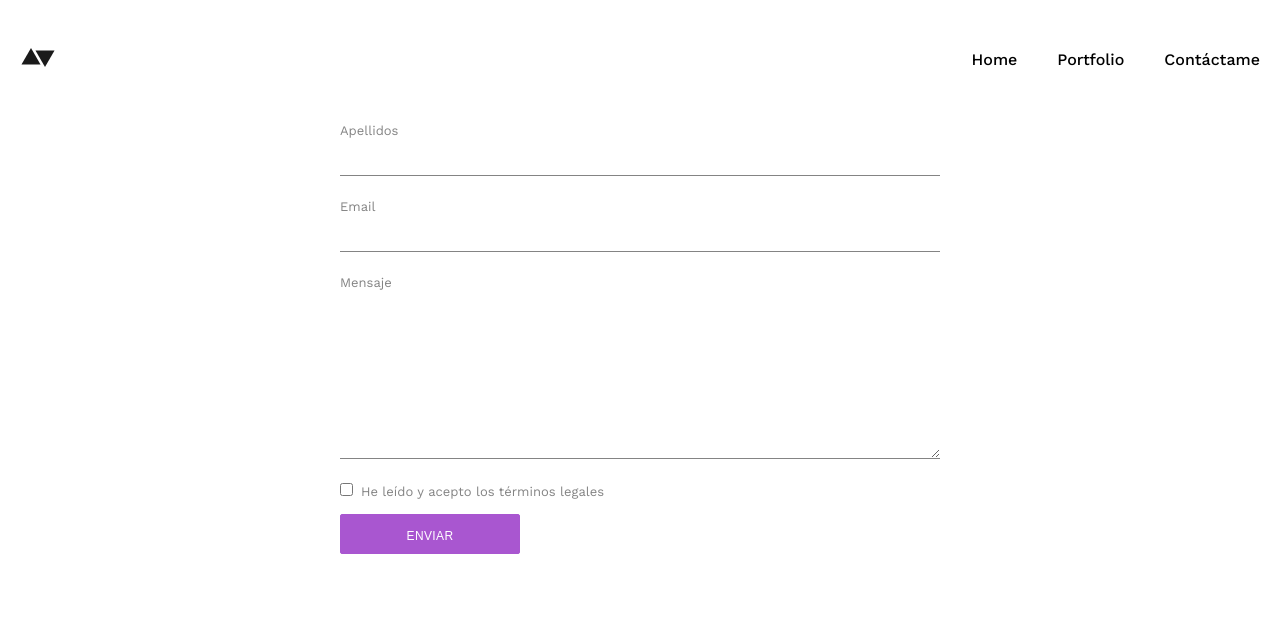
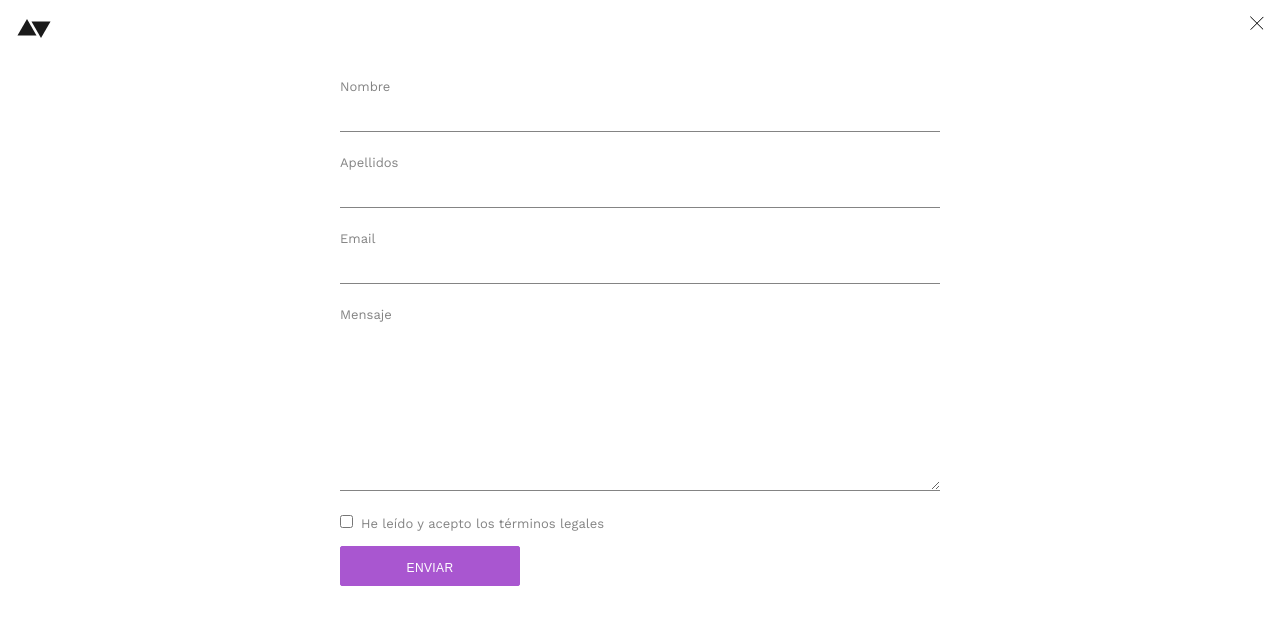
Before and after one commit to zamoks95/frontendTest, a Next.js app: page / in a window 1280 px wide. Both pictures are taken after a click on the link "CONTÁCTAME". Shown: the part 1246-1870 px from the top of the page. Built offline with nearby package versions, Linux system fonts and the light colour scheme.

Commit message:
added new component + form

```diff
--- a/components/ContactModal/ContactModal.module.scss
+++ b/components/ContactModal/ContactModal.module.scss
@@ -5,11 +5,11 @@
   display: none;
   height: 100vh;
   left: 0;
-  padding: 3rem 0;
+  padding: 5rem 0;
   position: fixed;
-  top: 0;
+  top: 0em;
   width: 100%;
-  z-index: 9;
+  z-index: 10;
 
   &.active {
     display: block;
@@ -60,6 +60,11 @@
   }
 }
 
+.logo{
+  position: absolute;
+  left: 1rem;
+  top: 1rem;
+}
 .close {
   position: absolute;
   right: 1rem;
--- a/components/ContactModal/index.jsx
+++ b/components/ContactModal/index.jsx
@@ -1,9 +1,13 @@
 import { withFormik } from 'formik';
-
+import * as Yup from 'yup';
 import Form from './Form';
 import { useAppContext } from '../../contexts/AppContext';
 import Cross from '../../public/cross.svg';
 import styles from './ContactModal.module.scss';
+import Link from 'next/link';
+import Logo from '../../public/logo.svg';
+import { ToastContainer, toast } from 'react-toastify';
+
 
 const ContactForm = withFormik({
   mapPropsToValues: () => {
@@ -25,6 +29,18 @@ const ContactForm = withFormik({
     });
   },
   handleSubmit: async (values, { setSubmitting }) => {
+    setSubmitting(true);
+
+    toast('🦄 Mensaje enviado!', {
+      position: "bottom-center",
+      autoClose: 5000,
+      hideProgressBar: false,
+      closeOnClick: true,
+      pauseOnHover: true,
+      draggable: true,
+      progress: undefined,
+      });
+    console.log(values)
     await new Promise(r => setTimeout(r, 500));
     setSubmitting(false);
   }
@@ -36,13 +52,33 @@ const ContactModal = () => {
   return (
     <div className={`${styles.modal} ${contactModal && styles.active}`}>
       <div className="container container--small">
+      <Link href="/">
+        <a className={styles.logo}>
+          <Logo />
+        </a>
+      </Link>
         <Cross className={styles.close}  onClick={() => toggleContactModal()}/>
+
         <ContactForm
           maxlength="Este campo no debe ser mayor de xx caracteres"
           required="Este campo es obligatorio"
           terms="Debes aceptar los términos legales"
         />
+        <ToastContainer
+position="bottom-center"
+autoClose={5000}
+hideProgressBar={false}
+newestOnTop={false}
+closeOnClick
+rtl={false}
+pauseOnFocusLoss
+draggable
+pauseOnHover
+/>
+{/* Same as */}
+<ToastContainer />
       </div>
+
     </div>
   );
 };
--- a/package.json
+++ b/package.json
@@ -13,6 +13,7 @@
     "next": "9.5.3",
     "react": "16.13.1",
     "react-dom": "16.13.1",
+    "react-toastify": "^6.0.9",
     "sass": "1.26.11",
     "yup": "0.29.3"
   }
--- a/pages/index.jsx
+++ b/pages/index.jsx
@@ -6,7 +6,6 @@ import Header from '../components/Header';
 import ContactMe from '../components/ContactMe';
 import ContactModal from '../components/ContactModal';
 import styles from '../styles/Home.module.scss';
-
 const Home = () => {
   return (
     <>
--- a/styles/globals.scss
+++ b/styles/globals.scss
@@ -85,3 +85,6 @@ p {
 @import "./container.scss";
 @import "./grid.scss";
 @import "./billboard.scss";
+
+//Added Tostify
+@import '../node_modules/react-toastify/dist/ReactToastify.css';
```
Also changed, not shown: 2 other files (tests, documents, lock files or other folders).
